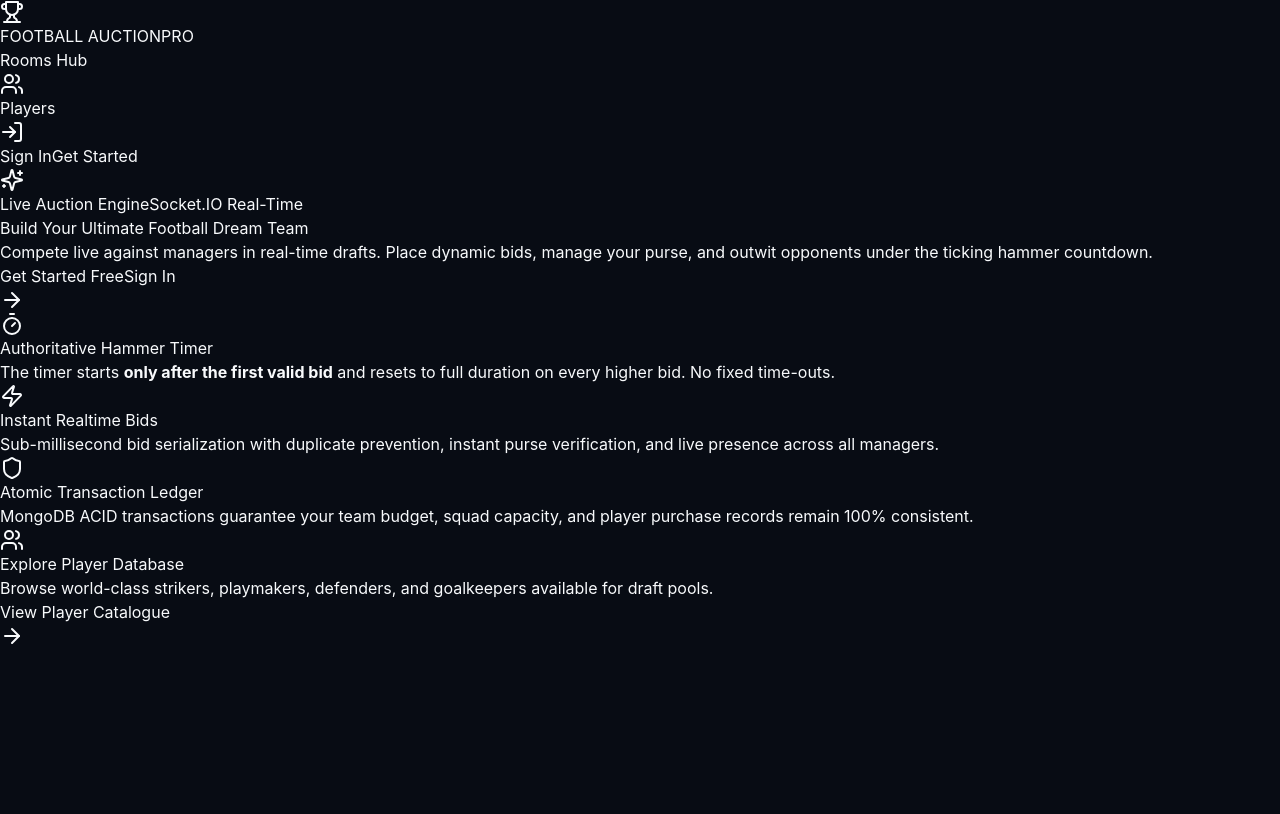
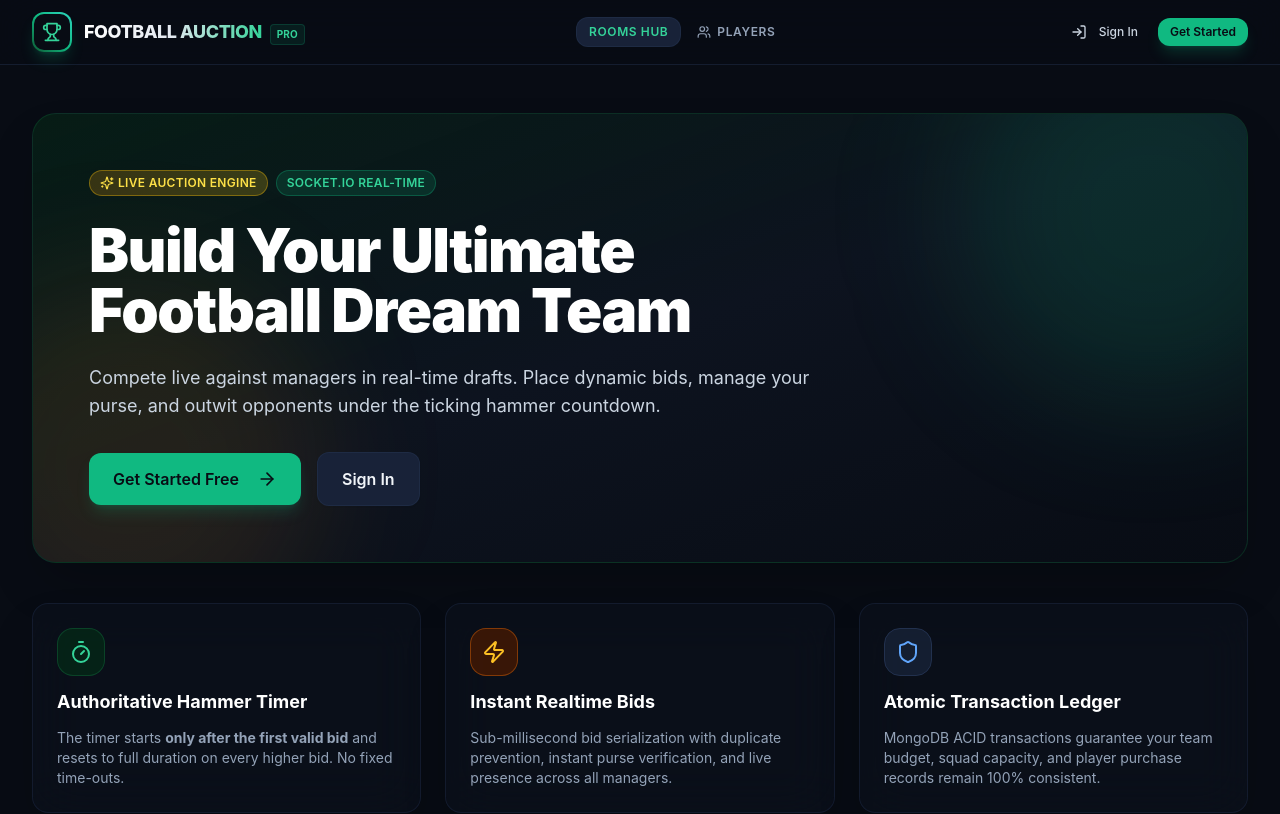
Before and after one commit to Janmejay07/Auction, a Next.js app in the folder frontend/: page / in a window 1280 px wide. Shown: the top 814 px of the page. Built offline with nearby package versions, Linux system fonts and the light colour scheme; no server answers.

Commit message:
frontend: add frontend/tailwind.config.ts

```diff
--- /dev/null
+++ b/frontend/tailwind.config.ts
@@ -0,0 +1,53 @@
+import type { Config } from "tailwindcss";
+
+const config: Config = {
+  content: [
+    "./src/pages/**/*.{js,ts,jsx,tsx,mdx}",
+    "./src/components/**/*.{js,ts,jsx,tsx,mdx}",
+    "./src/app/**/*.{js,ts,jsx,tsx,mdx}",
+  ],
+  theme: {
+    extend: {
+      colors: {
+        background: "var(--background)",
+        foreground: "var(--foreground)",
+        pitch: {
+          900: "#062817",
+          800: "#0b4226",
+          700: "#0e5a34",
+          500: "#10b981",
+          400: "#34d399",
+        },
+        arena: {
+          950: "#080c14",
+          900: "#0d131f",
+          850: "#121a2b",
+          800: "#182238",
+          700: "#22314e",
+          600: "#33456b",
+        },
+        gold: {
+          400: "#fbbf24",
+          500: "#f59e0b",
+          600: "#d97706",
+        },
+      },
+      fontFamily: {
+        sans: ["var(--font-sans)", "Inter", "system-ui", "sans-serif"],
+        display: ["var(--font-display)", "Inter", "system-ui", "sans-serif"],
+      },
+      animation: {
+        "pulse-fast": "pulse 1s cubic-bezier(0.4, 0, 0.6, 1) infinite",
+        "glow": "glow 2s ease-in-out infinite alternate",
+      },
+      keyframes: {
+        glow: {
+          "0%": { boxShadow: "0 0 15px rgba(16, 185, 129, 0.3)" },
+          "100%": { boxShadow: "0 0 30px rgba(16, 185, 129, 0.8)" },
+        },
+      },
+    },
+  },
+  plugins: [],
+};
+export default config;
```
